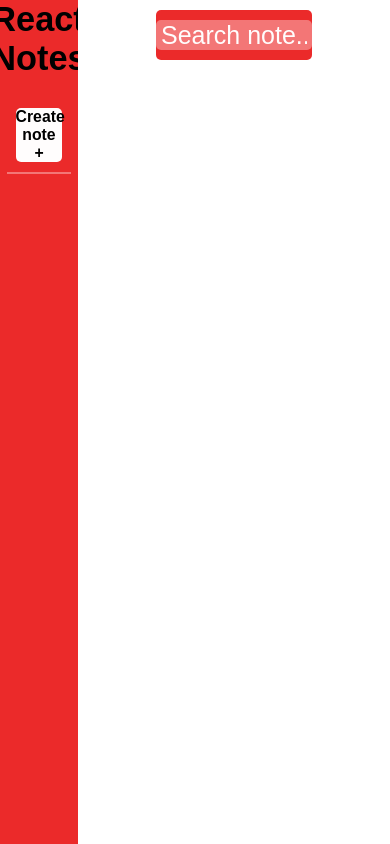
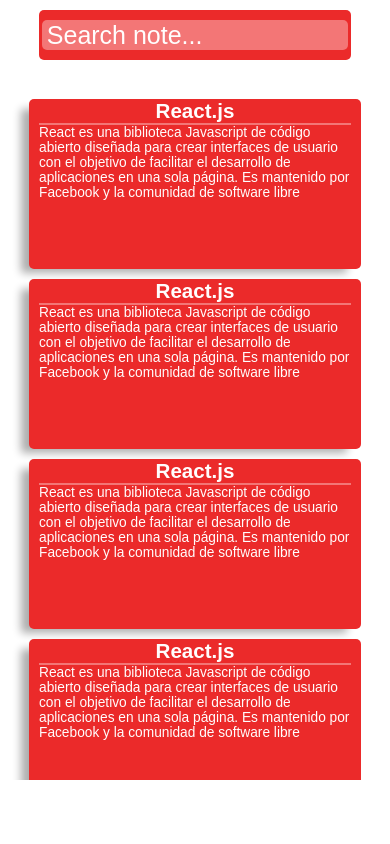
Before and after one commit to sant1ln/NotePad_React, a React (Create React App) app: page / in a window 390 px wide. Built offline with nearby package versions, Linux system fonts and the light colour scheme; a web font is replaced by a local one.

Commit message:
responsive basics

```diff
--- a/public/index.html
+++ b/public/index.html
@@ -3,15 +3,12 @@
   <head>
     <meta charset="utf-8" />
     <link rel="icon" href="%PUBLIC_URL%/favicon.ico" />
-    <meta name="viewport" content="width=device-width, initial-scale=1" />
+    <meta name="viewport" content="width=device-width, initial-scale=1.0">
     <meta name="theme-color" content="#000000" />
     <link rel="preconnect" href="https://fonts.gstatic.com">
     <link rel="preconnect" href="https://fonts.gstatic.com">
     <link href="https://fonts.googleapis.com/css2?family=Palanquin:wght@300;400&display=swap" rel="stylesheet">
-    <meta
-      name="description"
-      content="Web site created using create-react-app"
-    />
+    <meta name="description" content="NotePad with context"/>
     <link rel="stylesheet" href="https://cdnjs.cloudflare.com/ajax/libs/animate.css/4.1.1/animate.min.css"/>
     <link rel="stylesheet" href="https://pro.fontawesome.com/releases/v5.10.0/css/all.css" integrity="sha384-AYmEC3Yw5cVb3ZcuHtOA93w35dYTsvhLPVnYs9eStHfGJvOvKxVfELGroGkvsg+p" crossorigin="anonymous"/>
     <link rel="apple-touch-icon" href="%PUBLIC_URL%/logo192.png" />
--- a/src/components/ListOfNotes.jsx
+++ b/src/components/ListOfNotes.jsx
@@ -30,6 +30,7 @@
           id={id}
           showingNote={showingNote}
           />}
+
       {
         (searched.length>=1)
         ?
--- a/src/components/Note.jsx
+++ b/src/components/Note.jsx
@@ -4,7 +4,8 @@
 export const Note = ({title,body,id}) => {
     const {showNote} = useData()
     return (
-        <div onClick={()=>showNote(title,body,id)} className="note ">
+        <div onClick={()=>showNote(title,body,id)}
+        className="note">
             <div className="note-title">
                 <h2>{title}</h2>
             </div>
--- a/src/initialState.js
+++ b/src/initialState.js
@@ -1,5 +1,30 @@
 export const initialState = {
-  cart:[],
+  cart:[{
+    id: 214324432342342,
+    title: "React.js",
+    body: "React es una biblioteca Javascript de código abierto diseñada para crear interfaces de usuario con el objetivo de facilitar el desarrollo de aplicaciones en una sola página. Es mantenido por Facebook y la comunidad de software libre"
+  },
+  {
+    id: 21432564642342342,
+    title: "React.js",
+    body: "React es una biblioteca Javascript de código abierto diseñada para crear interfaces de usuario con el objetivo de facilitar el desarrollo de aplicaciones en una sola página. Es mantenido por Facebook y la comunidad de software libre"
+  },
+  {
+    id: 2143223442342342,
+    title: "React.js",
+    body: "React es una biblioteca Javascript de código abierto diseñada para crear interfaces de usuario con el objetivo de facilitar el desarrollo de aplicaciones en una sola página. Es mantenido por Facebook y la comunidad de software libre"
+  },
+  {
+    id: 214324234553452342,
+    title: "React.js",
+    body: "React es una biblioteca Javascript de código abierto diseñada para crear interfaces de usuario con el objetivo de facilitar el desarrollo de aplicaciones en una sola página. Es mantenido por Facebook y la comunidad de software libre"
+  },
+  {
+    id: 2143242344352342,
+    title: "React.js",
+    body: "React es una biblioteca Javascript de código abierto diseñada para crear interfaces de usuario con el objetivo de facilitar el desarrollo de aplicaciones en una sola página. Es mantenido por Facebook y la comunidad de software libre"
+  },
+],
   searched : [],
   temporal: [],
   win: false,
--- a/src/styles/components/createnote.css
+++ b/src/styles/components/createnote.css
@@ -121,3 +121,10 @@
 .delete:hover{
     background-color: #000;
 }
+
+@media screen and (max-width: 500px){
+    .ListNotes-create{
+        top: 170px;
+        width: 85%;
+    }
+}
--- a/src/styles/components/listofnotes.css
+++ b/src/styles/components/listofnotes.css
@@ -17,3 +17,10 @@
 .ListNotes::-webkit-scrollbar-thumb{
     background-color:var(--sidebar-color);
 }
+
+@media screen and (max-width: 500px){
+    .ListNotes{
+        flex-direction: column;
+        height: auto;
+    }
+}
--- a/src/styles/components/note.css
+++ b/src/styles/components/note.css
@@ -39,3 +39,9 @@
     display: flex;
     justify-content: space-around;
 }
+
+@media screen and (max-width: 500px){
+    .note{
+        max-width: 80%;
+    }
+}
--- a/src/styles/components/search.css
+++ b/src/styles/components/search.css
@@ -32,3 +32,9 @@
 .search-container form input::placeholder{
     color: var(--font-dummy-colors);
 }
+
+@media screen and (max-width:500px){
+    .search-container form{
+        width: 80%;
+    }
+}
--- a/src/styles/components/sidebar.css
+++ b/src/styles/components/sidebar.css
@@ -58,3 +58,9 @@
     align-items: center;
     width: 100%;
 }
+
+@media screen and (max-width: 500px){
+    .sidebar{
+        display: none;
+    }
+}
--- a/src/styles/containers/home.css
+++ b/src/styles/containers/home.css
@@ -26,3 +26,16 @@
     width: 90%;
     height: 80vh;
 }
+
+@media screen and (max-width: 500px){
+
+    .main-content{
+        flex-direction: column;
+        width: 100%;
+    }
+
+    .main-content-list{
+        width: 100%;
+        overflow-y: scroll;
+    }
+}
```
